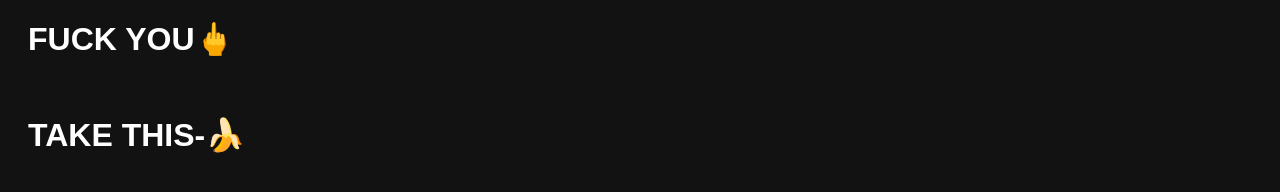
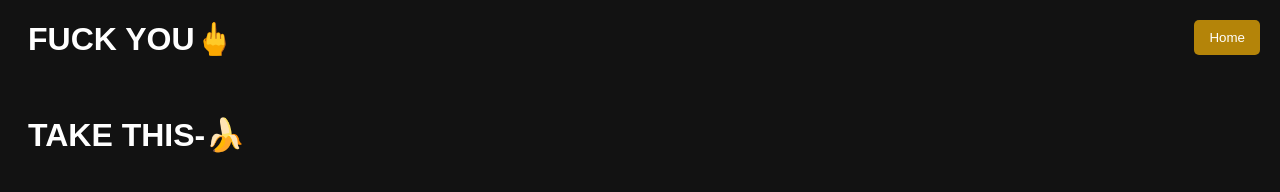
Before and after one commit to arpangupta-git/Arpan-Gupta, a plain HTML site: page aboutus.html in a window 1280 px wide. Drawn offline with Linux system fonts and the light colour scheme.

Commit message:
Update aboutus.html

```diff
--- a/aboutus.html
+++ b/aboutus.html
@@ -10,12 +10,29 @@
             color: white; /* White text */
             font-family: 'Arial', sans-serif; /* Change to your desired font */
         }
+        .home-button {
+            position: absolute;
+            top: 20px;
+            right: 20px;
+            padding: 10px 15px;
+            background-color: #b48409;
+            color: white;
+            border: none;
+            border-radius: 5px;
+            cursor: pointer;
+            transition: background-color 0.3s, transform 0.3s;
+        }
+        .home-button:hover {
+            background-color: #068a6b;
+            transform: scale(1.05);
+        }
         h1 {
             margin: 20px;
         }
     </style>
 </head>
 <body>
+    <button class="home-button" onclick="window.location.href='index.html'">Home</button>
     <h1>FUCK YOU🖕</h1>
     <br>
     <h1>TAKE THIS-🍌</h1>
```
